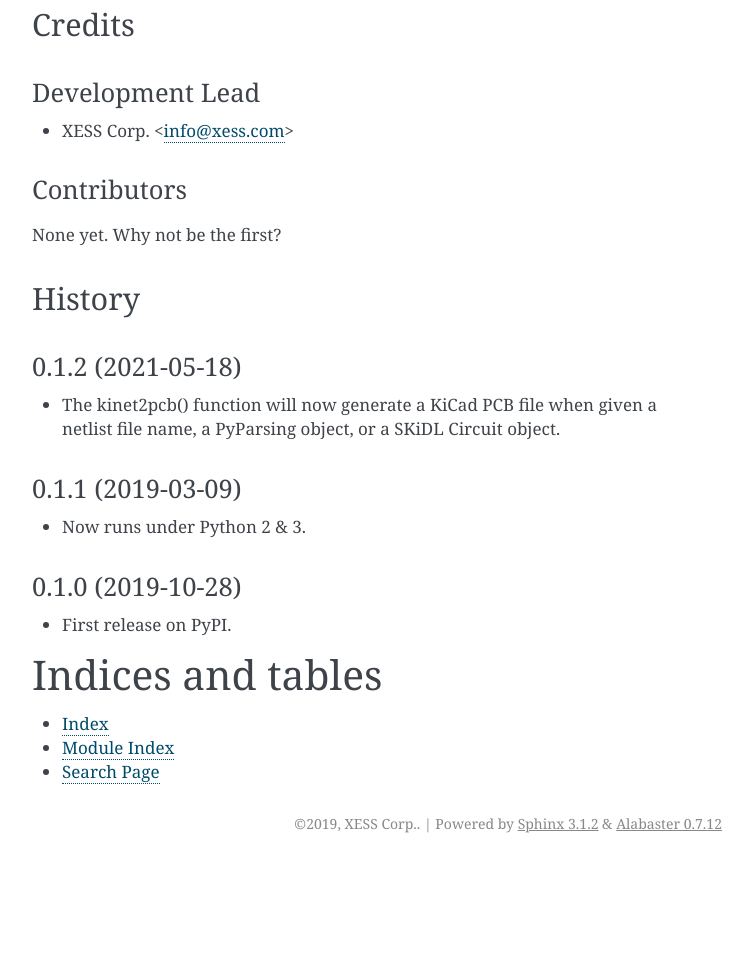
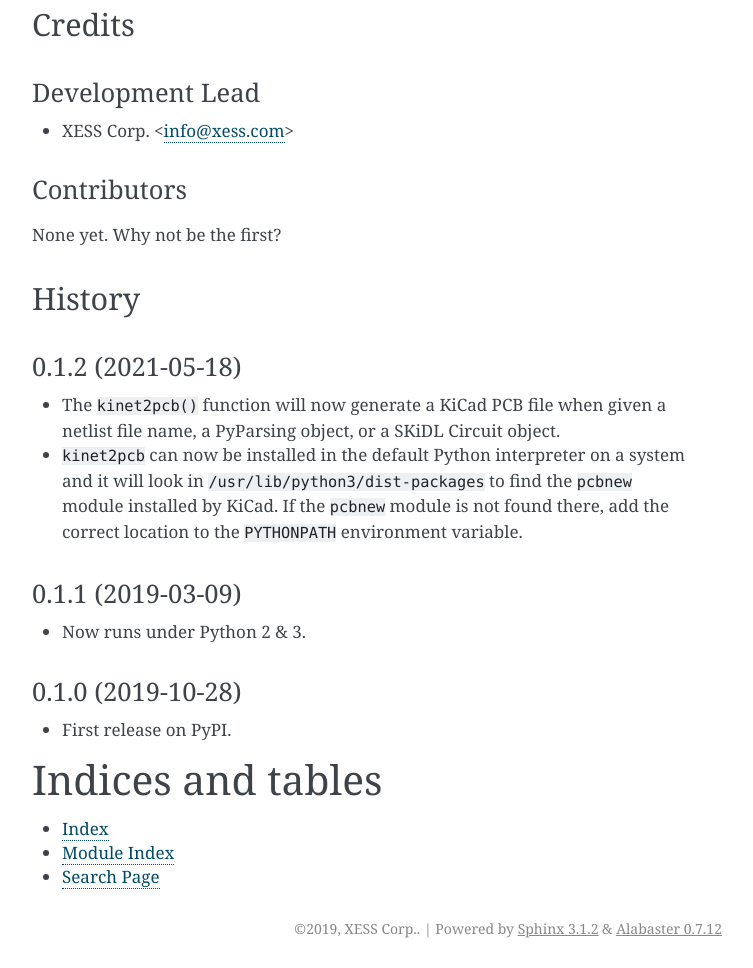
Before and after one commit to devbisme/kinet2pcb, a plain HTML site: page docs/_build/singlehtml/index.html in a window 1280 px wide. Shown: the part 4634-5602 px from the top of the page, without its empty margins (388-1141 px from the left). Before the commit the page ends 5497 px from the top, so only its background shows below. Drawn offline with Linux system fonts and the light colour scheme.

Commit message:
Added more detail to history.

```diff
--- a/docs/_build/singlehtml/index.html
+++ b/docs/_build/singlehtml/index.html
@@ -226,8 +226,13 @@ feature to the list in README.rst.</p></li>
 <section id="id1">
 <h3>0.1.2 (2021-05-18)<a class="headerlink" href="#id1" title="Permalink to this headline">¶</a></h3>
 <ul class="simple">
-<li><p>The kinet2pcb() function will now generate a KiCad PCB file when given
+<li><p>The <code class="docutils literal notranslate"><span class="pre">kinet2pcb()</span></code> function will now generate a KiCad PCB file when given
 a netlist file name, a PyParsing object, or a SKiDL Circuit object.</p></li>
+<li><p><code class="docutils literal notranslate"><span class="pre">kinet2pcb</span></code> can now be installed in the default Python interpreter on
+a system and it will look in <code class="docutils literal notranslate"><span class="pre">/usr/lib/python3/dist-packages</span></code> to find
+the <code class="docutils literal notranslate"><span class="pre">pcbnew</span></code> module installed by KiCad.  If the <code class="docutils literal notranslate"><span class="pre">pcbnew</span></code> module
+is not found there, add the correct location to the <code class="docutils literal notranslate"><span class="pre">PYTHONPATH</span></code>
+environment variable.</p></li>
 </ul>
 </section>
 <section id="id2">
```
Also changed, not shown: 1 other file.
